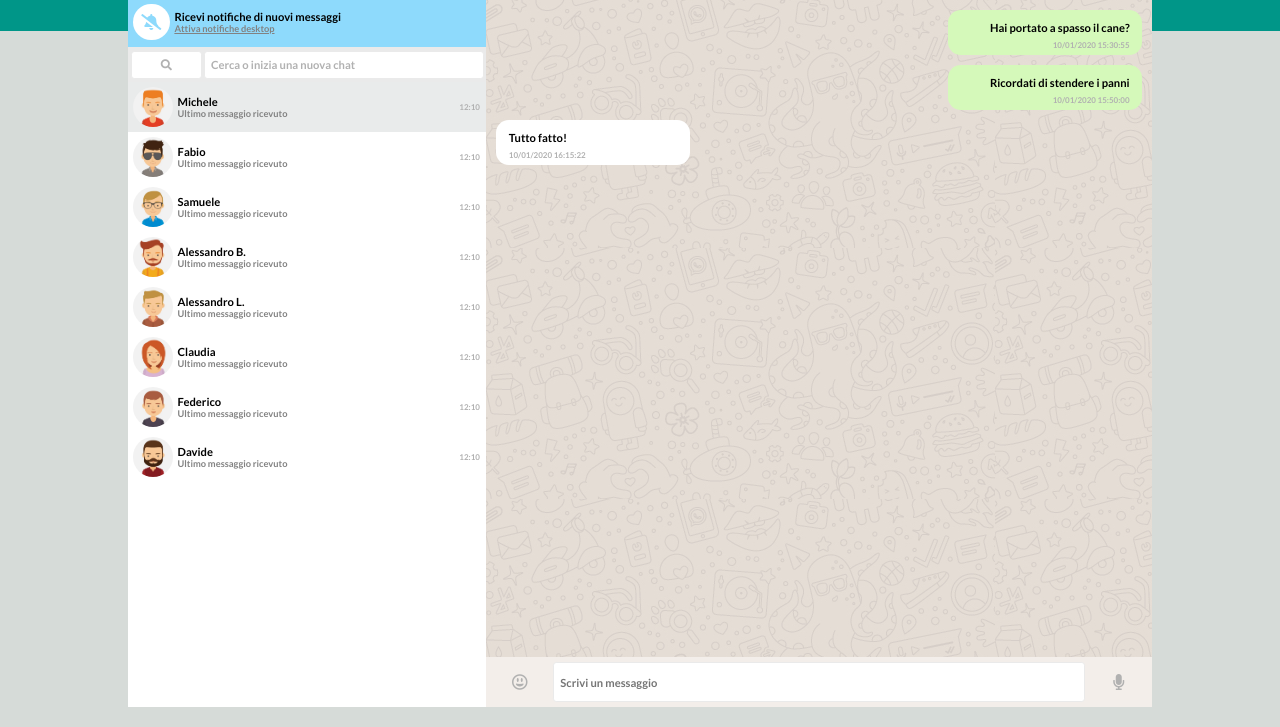
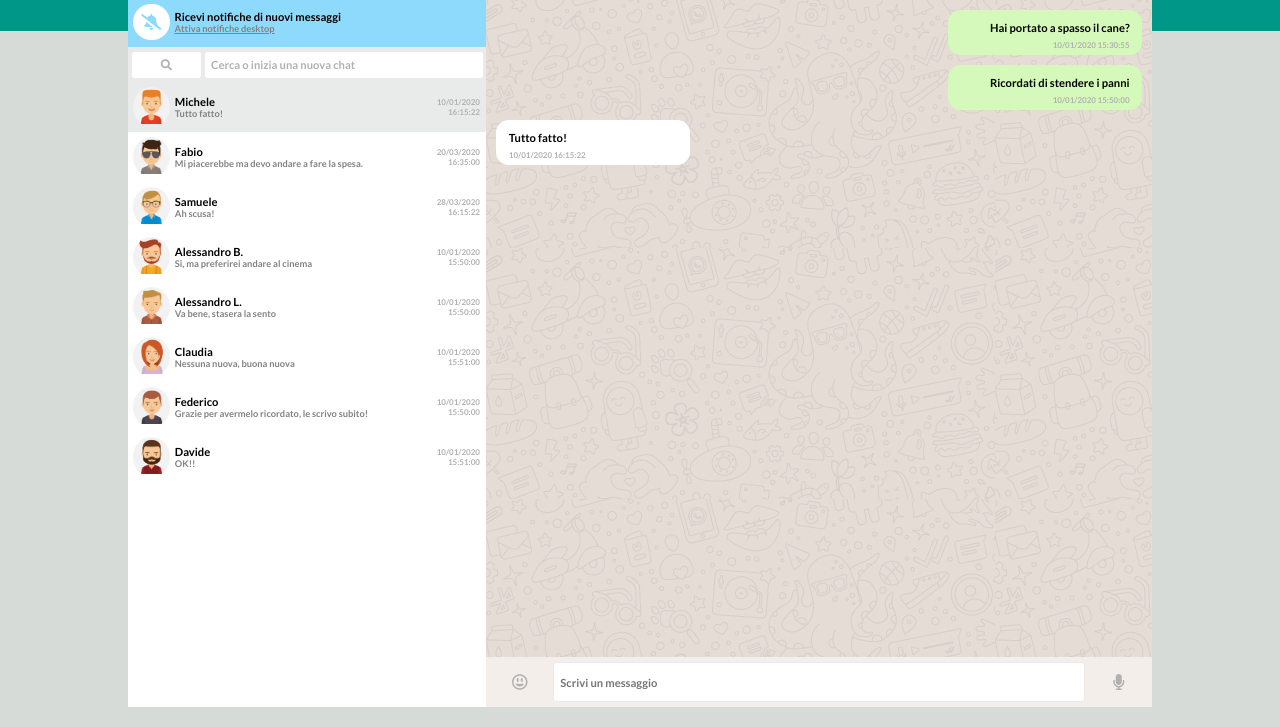
Before and after one commit to DannySilv/vue-boolzapp, a plain HTML site: page index.html in a window 1280 px wide. Shown: the part 73-800 px from the top of the page. Drawn offline with nearby package versions, Linux system fonts and the light colour scheme.

Commit message:
Completed Second Part of Milestone 5

```diff
--- a/css/style.css
+++ b/css/style.css
@@ -197,6 +197,7 @@ img {
     color: #b1b1b1;
     margin-left: auto;
     margin-right: 0.4rem;
+    text-align: end;
 }
 
 /* RIGHT-SECTION */
--- a/index.html
+++ b/index.html
@@ -79,10 +79,10 @@
                                 </div>
                                 <div class="text-container ml-0-3">
                                     <h4>{{ item.name }}</h4>
-                                    <h5>Ultimo messaggio ricevuto</h5>
+                                    <h5>{{ item.messages.at(-1).message }}</h5>
                                 </div>
                                 <div class="last-access">
-                                    <span>12:10</span>
+                                    <span>{{ item.messages.at(-1).date }}</span>
                                 </div>
                             </li>
 
```
